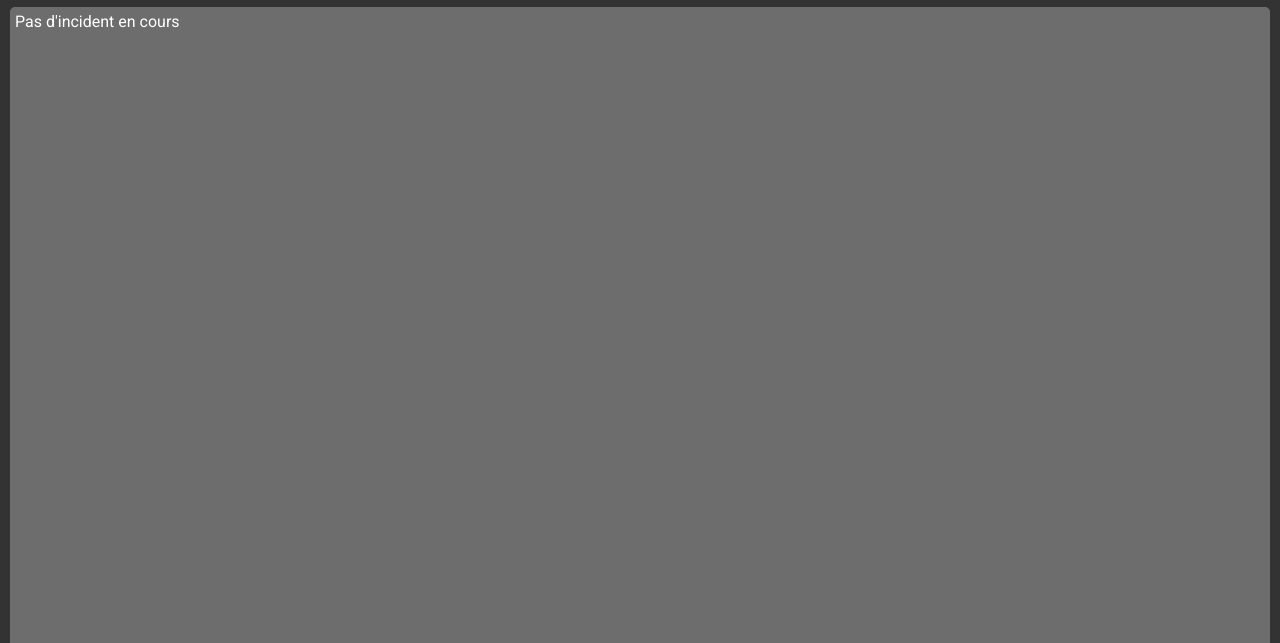
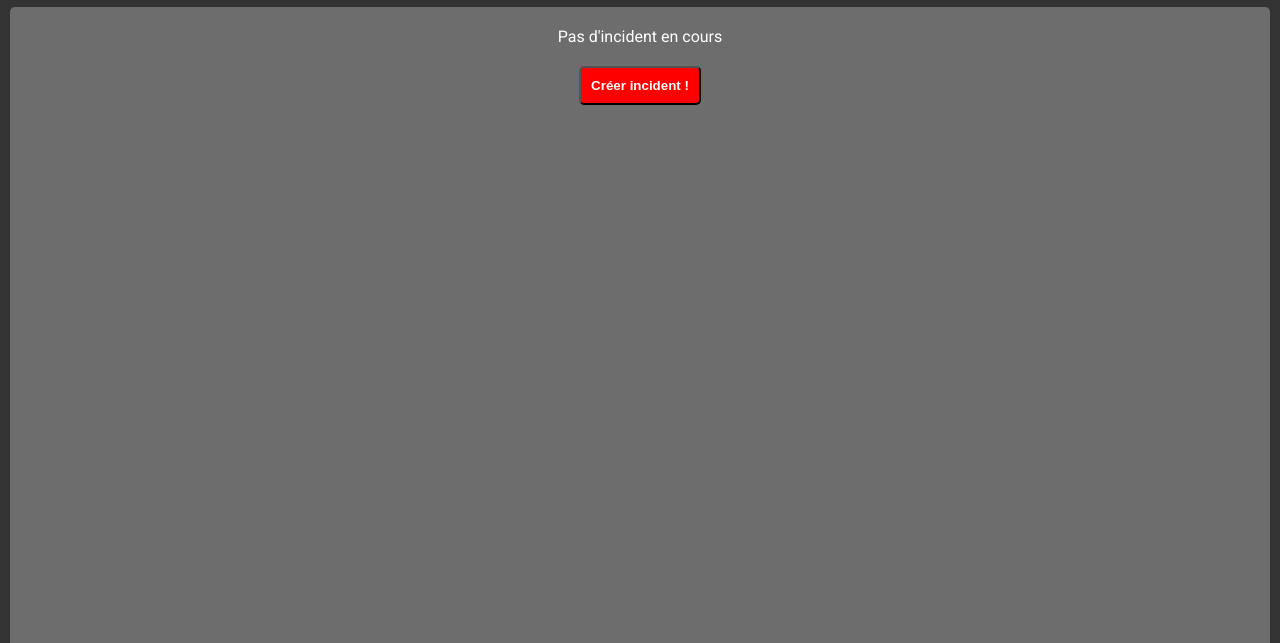
Before and after one commit to Carburator11/safe-app, a plain HTML site: page index.html in a window 1280 px wide. Shown: the part 157-800 px from the top of the page. Drawn offline with nearby package versions, Linux system fonts and the light colour scheme.

Commit message:
layout change

```diff
--- a/index.html
+++ b/index.html
@@ -95,14 +95,17 @@ class Body extends React.Component{
           }
  }
 
-
+    // Incidents
     function Incident(prop){
       return(<div className="incident" >
-
         <p>{prop.currentIncident}</p>
+        <button>Créer incident !</button>
         </div>)
     }
 
+
+
+    // Group
     function Userlist(){
       var list = [];
       for(var i = 0; i < users.length ; i++){
--- a/style.css
+++ b/style.css
@@ -69,8 +69,9 @@ body{
 
   /* Incident  */
   .incident{
+    text-align: center;
     margin: 10px 0 ;
-        padding: 5px;
+    padding: 20px;
     height: 10000px;
     background: #6d6d6d;
     position: relative;
@@ -79,13 +80,21 @@ body{
     right: 0 ;}
 
   .incidentLight{
+
     z-index: 99;
     height: 10px; width: 10px; margin-right: 5px;
     background: green;
     border-radius: 50%;
     display: inline-block;
   }
-
+  .incident button{
+    margin: 20px;
+    color: white;
+    font-weight: bold;
+    border-radius: 5px;
+    padding: 10px;
+    background: red;
+  }
 
   /* Group  */
   .avatar{
```
Lines whose indentation alone changed are shown as unchanged.
